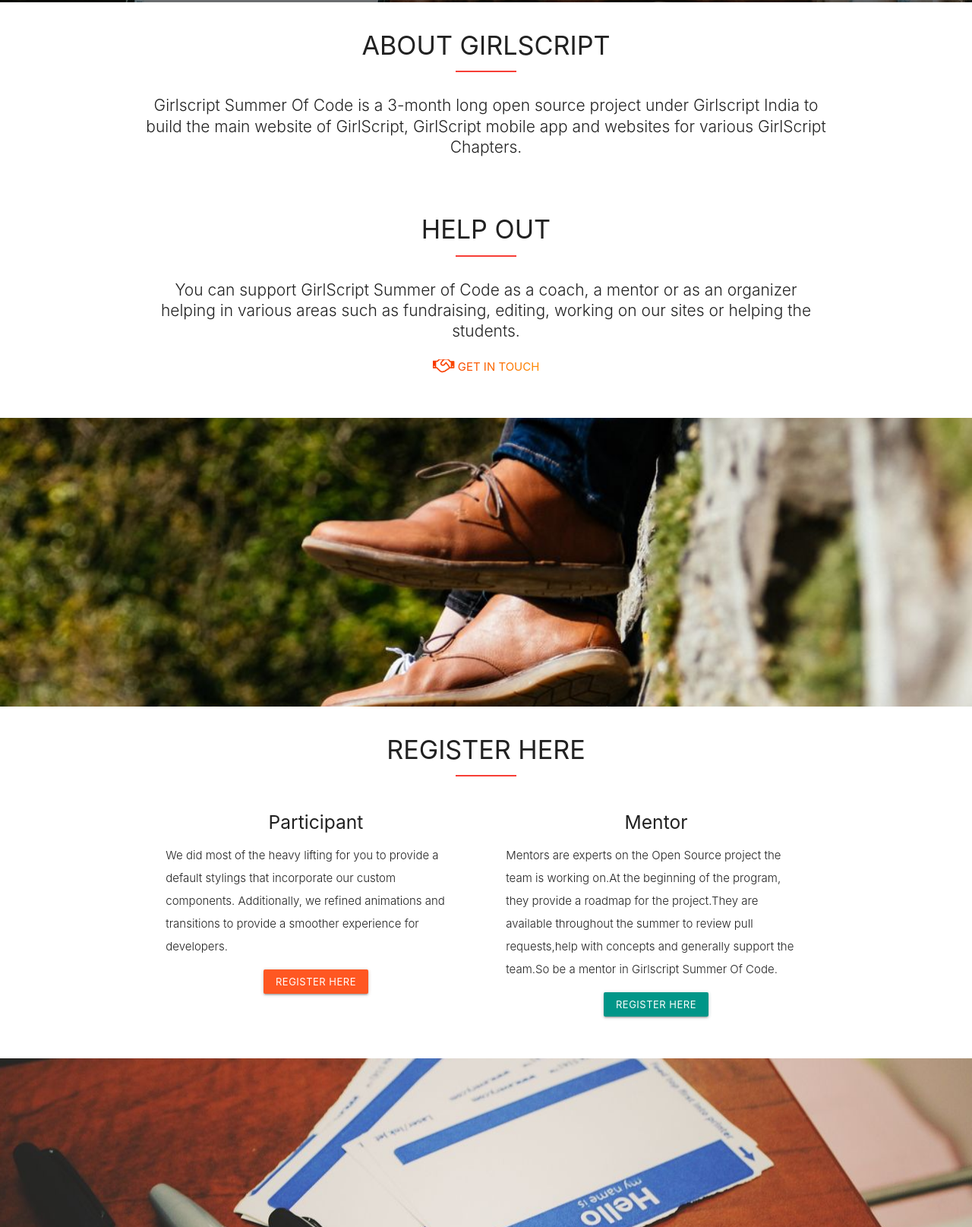
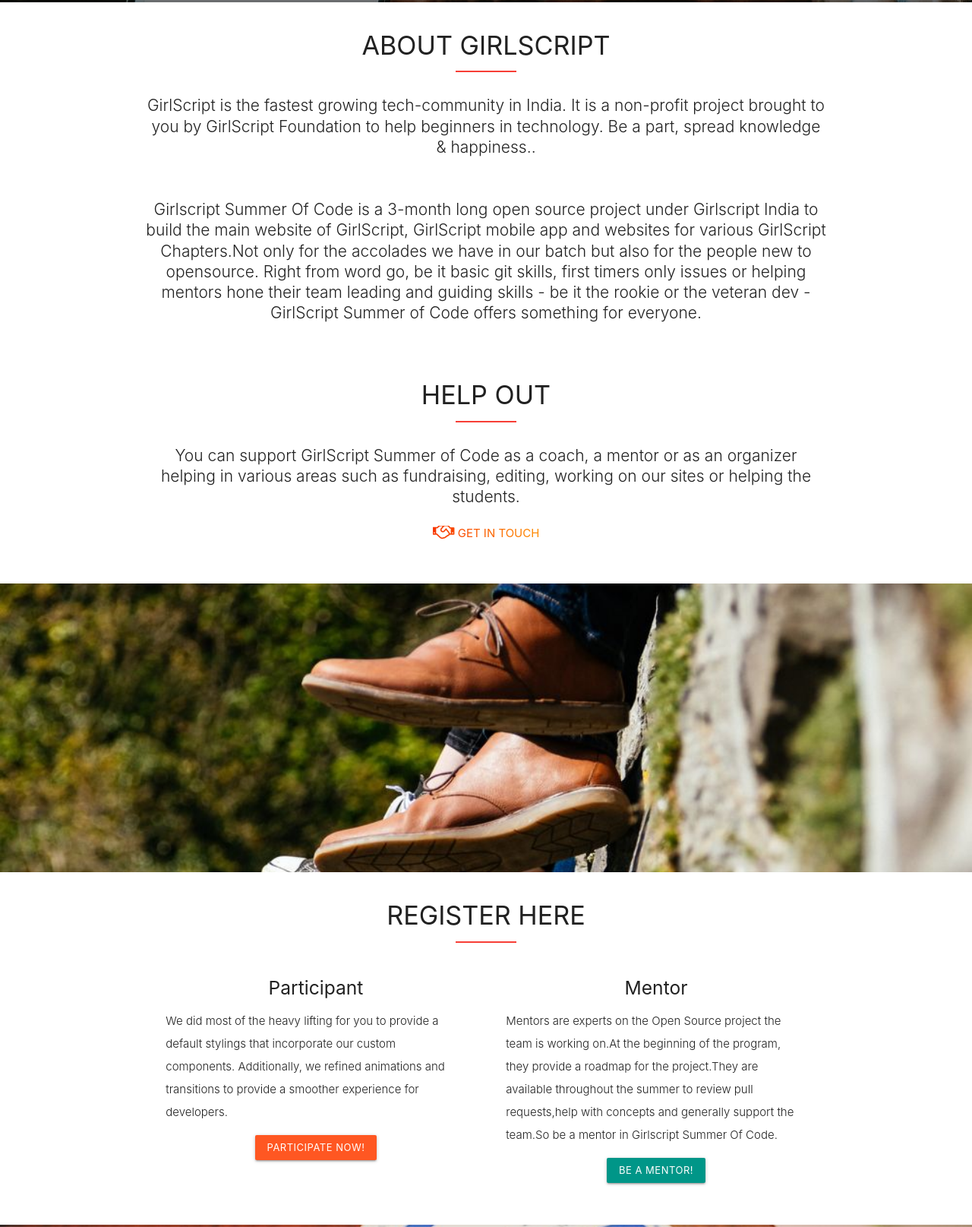
Before and after one commit to rowhitswami/gssoc, a plain HTML site: page index.html in a window 1280 px wide. Shown: the part 797-2412 px from the top of the page at 76% size. Drawn offline with nearby package versions, Linux system fonts and the light colour scheme.

Commit message:
changes in content

```diff
--- a/index.html
+++ b/index.html
@@ -84,7 +84,9 @@
   <div class="container" id="about">
     <div class="section">
         <h4 class="header section-heading center">About GirlScript</h4>
-        <h5 class="header left-align light section-text">Girlscript Summer Of Code is a 3-month long open source project under Girlscript India to build the main website of GirlScript, GirlScript mobile app and websites for various GirlScript Chapters.</h5>
+        <h5 class="header left-align light section-text">
+			GirlScript is the fastest  growing tech-community in India. It is a non-profit project brought to you by GirlScript Foundation to help beginners in technology. Be a part, spread knowledge & happiness..<br><br><br>
+			Girlscript Summer Of Code is a 3-month long open source project under Girlscript India to build the main website of GirlScript, GirlScript mobile app and websites for various GirlScript Chapters.Not only for the accolades we have in our batch but also for the people new to opensource. Right from word go, be it basic git skills, first timers only issues or helping mentors hone their team leading and guiding skills - be it the rookie or the veteran dev - GirlScript Summer of Code offers something for everyone.</h5>
         <h5 class="header left-align light section-text"></h5>
     </div>
   </div>
@@ -136,7 +138,7 @@
 
               <p class="light">We did most of the heavy lifting for you to provide a default stylings that incorporate our custom components. Additionally, we refined animations and transitions to provide a smoother experience for developers.</p>
             </div>
-            <div class="row center"><a class="waves-effect waves-light btn-small deep-orange">Register Here</a></div>
+            <div class="row center"><a class="waves-effect waves-light btn-small deep-orange">Participate Now!</a></div>
           </div>
 
           <div class="col s12 m6">
@@ -146,7 +148,7 @@
 
               <p class="light">Mentors are experts on the Open Source project the team is working on.At the beginning of the program, they provide a roadmap for the project.They are available throughout the summer to review pull requests,help with concepts and generally support the team.So be a mentor in Girlscript Summer Of Code.</p>
             </div>
-            <div class="row center"><a class="waves-effect waves-light btn-small teal">Register Here</a></div>
+            <div class="row center"><a class="waves-effect waves-light btn-small teal">Be a Mentor!</a></div>
           </div>
 
 
--- a/js/init.js
+++ b/js/init.js
@@ -73,7 +73,9 @@ var waypoint = new Waypoint({
 				alert("Schedule Up");
 			}
 	},
-	offset:400
+	offset:400,
+
+
 });
 
 let scrollpos = window.scrollY;
```
